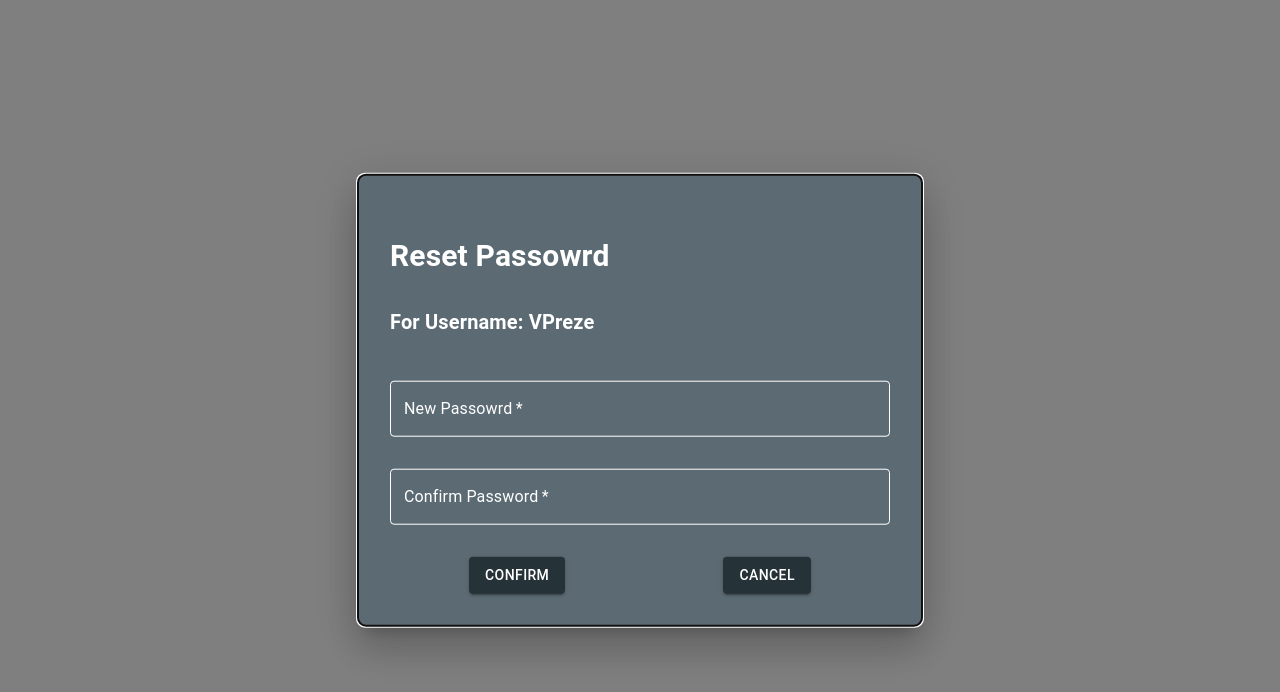
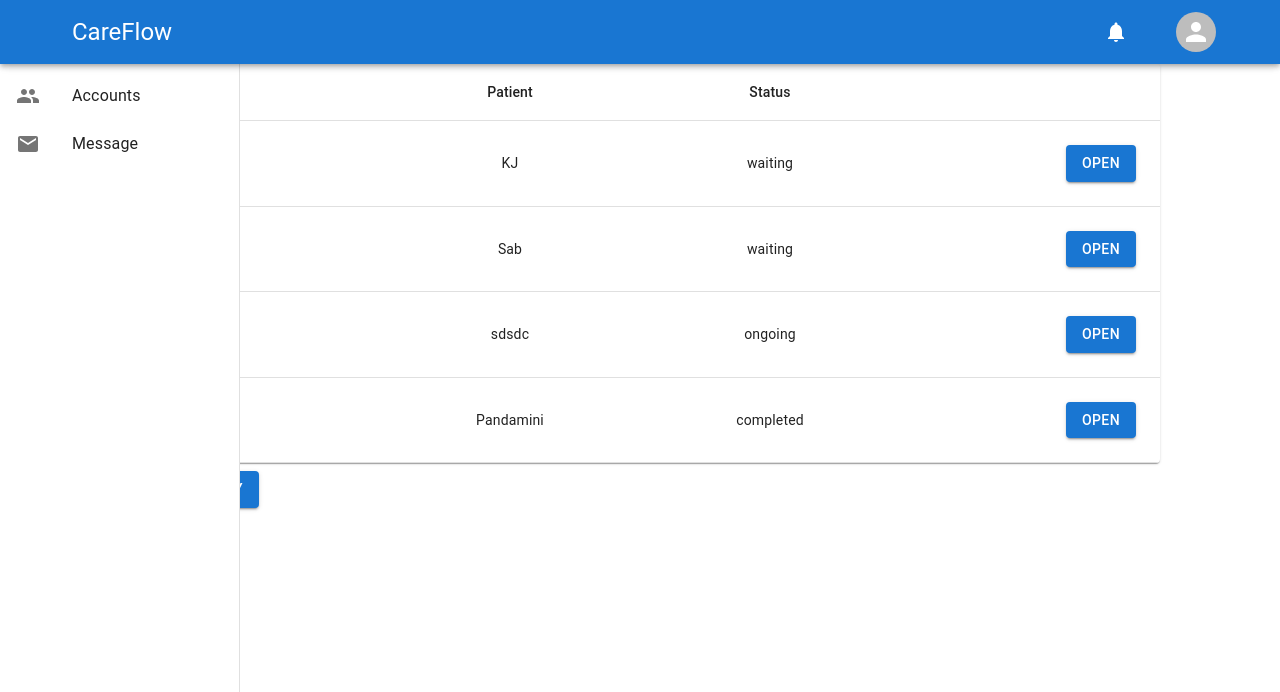
Before and after one commit to Hua5253/Care-Flow, a React (Vite) app in the folder client/: page / in a window 1280 px wide. Shown: the top 692 px of the page. Built offline with nearby package versions, Linux system fonts and the light colour scheme.

Commit message:
merge notification branch to main

```diff
--- a/client/src/App.tsx
+++ b/client/src/App.tsx
@@ -9,7 +9,7 @@ function App() {
 
   return (
     <Container id="app">
-      <CaregiverScreen />
+      <PathwayScreen />
     </Container>
   );
 }
```
